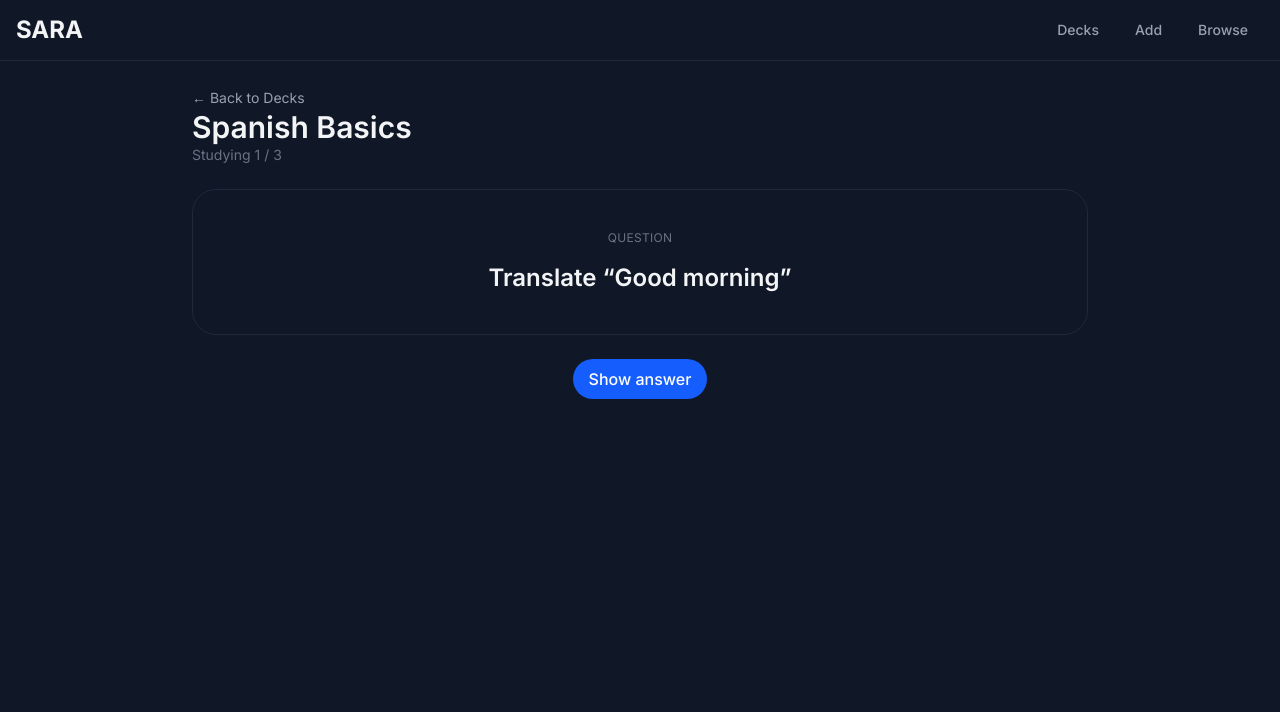
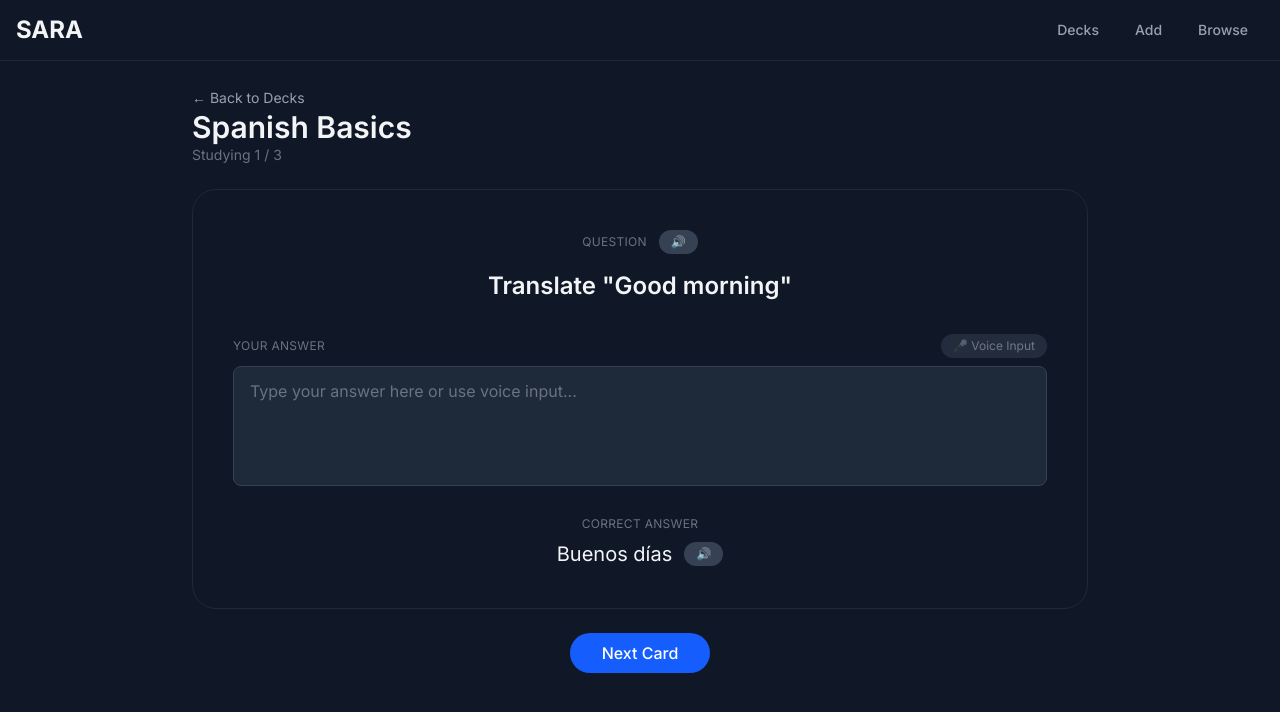
Before and after one commit to BITverse-24/sara, a Next.js app: page /study/1 in a window 1280 px wide. Shown: the top 712 px of the page. Built offline with nearby package versions, Linux system fonts and the light colour scheme.

Commit message:
Voice input#1
Using PyPI web api

```diff
--- a/app/study/[deckId]/page.tsx
+++ b/app/study/[deckId]/page.tsx
@@ -2,7 +2,7 @@
 
 import Link from 'next/link';
 import { notFound, useParams } from 'next/navigation';
-import { useMemo, useState } from 'react';
+import { useMemo, useState, useRef, useEffect } from 'react';
 import { Button } from '@/components/ui/Button';
 
 interface Flashcard {
@@ -22,9 +22,9 @@ const studyDecks: Record<string, StudyDeck> = {
     id: '1',
     name: 'Spanish Basics',
     cards: [
-      { id: 'c1', question: 'Translate “Good morning”', answer: 'Buenos días' },
-      { id: 'c2', question: 'Conjugate “ser” for él/ella', answer: 'Es' },
-      { id: 'c3', question: 'Plural of “libro”?', answer: 'Libros' },
+      { id: 'c1', question: 'Translate "Good morning"', answer: 'Buenos días' },
+      { id: 'c2', question: 'Conjugate "ser" for él/ella', answer: 'Es' },
+      { id: 'c3', question: 'Plural of "libro"?', answer: 'Libros' },
     ],
   },
   '2': {
@@ -45,12 +45,13 @@ const studyDecks: Record<string, StudyDeck> = {
   },
 };
 
-const ratings = [
-  { label: 'Again', value: 'again', style: 'bg-red-600 hover:bg-red-500' },
-  { label: 'Hard', value: 'hard', style: 'bg-orange-600 hover:bg-orange-500' },
-  { label: 'Good', value: 'good', style: 'bg-blue-600 hover:bg-blue-500' },
-  { label: 'Easy', value: 'easy', style: 'bg-green-600 hover:bg-green-500' },
-];
+// Type definition for Speech Recognition
+declare global {
+  interface Window {
+    SpeechRecognition: typeof SpeechRecognition;
+    webkitSpeechRecognition: typeof SpeechRecognition;
+  }
+}
 
 export default function StudySessionPage() {
   const params = useParams<{ deckId: string }>();
@@ -61,19 +62,121 @@ export default function StudySessionPage() {
   }
 
   const [currentIndex, setCurrentIndex] = useState(0);
-  const [showAnswer, setShowAnswer] = useState(false);
+  const [userAnswer, setUserAnswer] = useState('');
+  const [isSpeaking, setIsSpeaking] = useState(false);
+  const [isListening, setIsListening] = useState(false);
+  const synthRef = useRef<SpeechSynthesis | null>(null);
+  const recognitionRef = useRef<SpeechRecognition | null>(null);
+
   const currentCard = deck.cards[currentIndex];
 
   const progressText = useMemo(() => {
     return `${currentIndex + 1} / ${deck.cards.length}`;
   }, [currentIndex, deck.cards.length]);
 
-  const handleShowAnswer = () => setShowAnswer(true);
+  // Initialize speech recognition
+  useEffect(() => {
+    if (typeof window !== 'undefined') {
+      const SpeechRecognition = window.SpeechRecognition || window.webkitSpeechRecognition;
 
-  const handleRate = () => {
+      if (SpeechRecognition) {
+        const recognition = new SpeechRecognition();
+        recognition.continuous = true;
+        recognition.interimResults = true;
+        recognition.lang = 'en-US';
+
+        recognition.onresult = (event) => {
+          let interimTranscript = '';
+          let finalTranscript = '';
+
+          for (let i = event.resultIndex; i < event.results.length; i++) {
+            const transcript = event.results[i][0].transcript;
+            if (event.results[i].isFinal) {
+              finalTranscript += transcript + ' ';
+            } else {
+              interimTranscript += transcript;
+            }
+          }
+
+          setUserAnswer((prev) => {
+            const base = prev.trim();
+            return base ? `${base} ${finalTranscript}`.trim() : finalTranscript.trim() || interimTranscript;
+          });
+        };
+
+        recognition.onerror = (event) => {
+          console.error('Speech recognition error:', event.error);
+          setIsListening(false);
+        };
+
+        recognition.onend = () => {
+          setIsListening(false);
+        };
+
+        recognitionRef.current = recognition;
+      }
+    }
+
+    return () => {
+      if (recognitionRef.current) {
+        recognitionRef.current.stop();
+      }
+      if (synthRef.current) {
+        synthRef.current.cancel();
+      }
+    };
+  }, []);
+
+  const handleTextToSpeech = (text: string) => {
+    if (typeof window !== 'undefined' && 'speechSynthesis' in window) {
+      if (synthRef.current) {
+        synthRef.current.cancel();
+      }
+
+      const synth = window.speechSynthesis;
+      synthRef.current = synth;
+
+      const utterance = new SpeechSynthesisUtterance(text);
+      utterance.lang = 'en-US';
+      utterance.rate = 1;
+      utterance.pitch = 1;
+      utterance.volume = 1;
+
+      utterance.onstart = () => setIsSpeaking(true);
+      utterance.onend = () => setIsSpeaking(false);
+      utterance.onerror = () => setIsSpeaking(false);
+
+      synth.speak(utterance);
+    }
+  };
+
+  const handleSpeechToText = () => {
+    if (!recognitionRef.current) {
+      alert('Speech recognition is not supported in your browser. Please use Chrome or Edge.');
+      return;
+    }
+
+    if (isListening) {
+      recognitionRef.current.stop();
+      setIsListening(false);
+    } else {
+      recognitionRef.current.start();
+      setIsListening(true);
+    }
+  };
+
+  const handleNext = () => {
+    if (synthRef.current) {
+      synthRef.current.cancel();
+      setIsSpeaking(false);
+    }
+    if (recognitionRef.current && isListening) {
+      recognitionRef.current.stop();
+      setIsListening(false);
+    }
     const nextIndex = (currentIndex + 1) % deck.cards.length;
     setCurrentIndex(nextIndex);
-    setShowAnswer(false);
+    setUserAnswer('');
   };
 
   return (
@@ -92,36 +195,71 @@ export default function StudySessionPage() {
       </header>
 
       <div className="rounded-3xl border border-gray-800 bg-gray-900 p-10 text-center">
-        <p className="text-xs uppercase tracking-wide text-gray-500">
-          Question
-        </p>
+        <div className="flex items-center justify-center gap-3 mb-4">
+          <p className="text-xs uppercase tracking-wide text-gray-500">
+            Question
+          </p>
+          <button
+            onClick={() => handleTextToSpeech(currentCard.question)}
+            disabled={isSpeaking}
+            className="px-3 py-1 text-xs bg-gray-700 hover:bg-gray-600 rounded-full text-gray-300 disabled:opacity-50 disabled:cursor-not-allowed transition-colors"
+            title="Text to Speech"
+          >
+            {isSpeaking ? '🔊 Speaking...' : '🔊'}
+          </button>
+        </div>
         <p className="mt-4 text-2xl font-semibold">{currentCard.question}</p>
 
-        {showAnswer && (
-          <div className="mt-8 space-y-2">
+        <div className="mt-8 space-y-4">
+          <div className="text-left">
+            <div className="flex items-center justify-between mb-2">
+              <label className="block text-xs uppercase tracking-wide text-gray-500">
+                Your Answer
+              </label>
+              <button
+                onClick={handleSpeechToText}
+                disabled={!recognitionRef.current}
+                className={`px-3 py-1 text-xs rounded-full transition-colors ${
+                  isListening
+                    ? 'bg-red-600 hover:bg-red-500 text-white animate-pulse'
+                    : 'bg-gray-700 hover:bg-gray-600 text-gray-300'
+                } disabled:opacity-50 disabled:cursor-not-allowed`}
+                title={isListening ? 'Stop Recording' : 'Start Voice Input'}
+              >
+                {isListening ? '🎤 Listening...' : '🎤 Voice Input'}
+              </button>
+            </div>
+            <textarea
+              value={userAnswer}
+              onChange={(e) => setUserAnswer(e.target.value)}
+              placeholder={isListening ? "Listening... Speak your answer" : "Type your answer here or use voice input..."}
+              className="w-full min-h-[120px] px-4 py-3 bg-gray-800 border border-gray-700 rounded-lg text-gray-100 placeholder-gray-500 focus:outline-none focus:ring-2 focus:ring-blue-500 focus:border-transparent resize-none"
+            />
+          </div>
+
+          <div className="mt-6 space-y-2">
             <p className="text-xs uppercase tracking-wide text-gray-500">
-              Answer
+              Correct Answer
             </p>
-            <p className="text-xl text-gray-100">{currentCard.answer}</p>
+            <div className="flex items-center justify-center gap-3">
+              <p className="text-xl text-gray-100">{currentCard.answer}</p>
+              <button
+                onClick={() => handleTextToSpeech(currentCard.answer)}
+                disabled={isSpeaking}
+                className="px-3 py-1 text-xs bg-gray-700 hover:bg-gray-600 rounded-full text-gray-300 disabled:opacity-50 disabled:cursor-not-allowed transition-colors"
+                title="Text to Speech"
+              >
+                {isSpeaking ? '🔊 Speaking...' : '🔊'}
+              </button>
+            </div>
           </div>
-        )}
+        </div>
       </div>
 
-      <div className="flex flex-wrap items-center justify-center gap-4">
-        {!showAnswer ? (
-          <Button onClick={handleShowAnswer}>Show answer</Button>
-        ) : (
-          ratings.map((rating) => (
-            <button
-              key={rating.value}
-              type="button"
-              onClick={handleRate}
-              className={`w-32 rounded-full px-4 py-3 text-sm font-semibold text-white transition ${rating.style}`}
-            >
-              {rating.label}
-            </button>
-          ))
-        )}
+      <div className="flex items-center justify-center">
+        <Button onClick={handleNext} className="px-8">
+          Next Card
+        </Button>
       </div>
     </div>
   );
```
